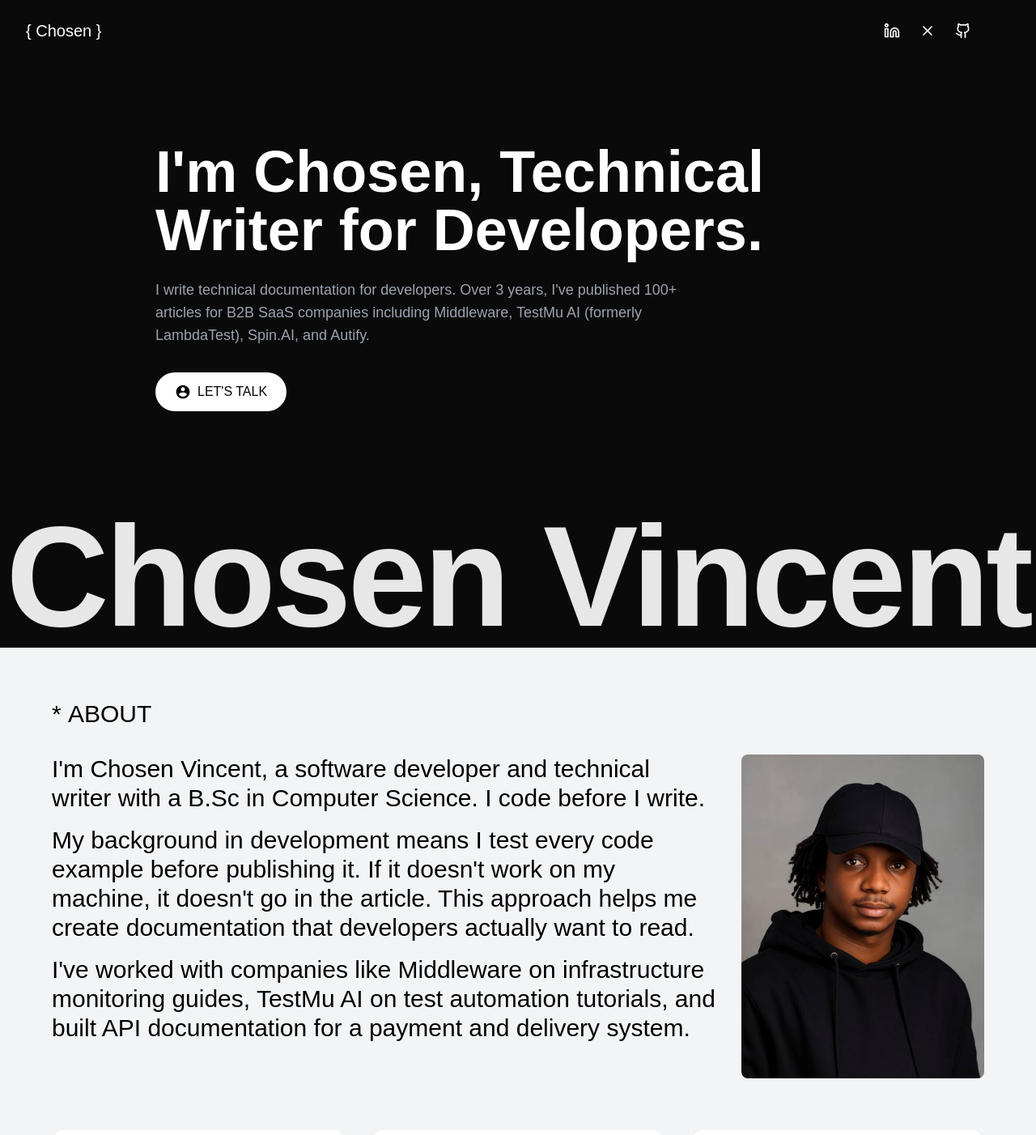
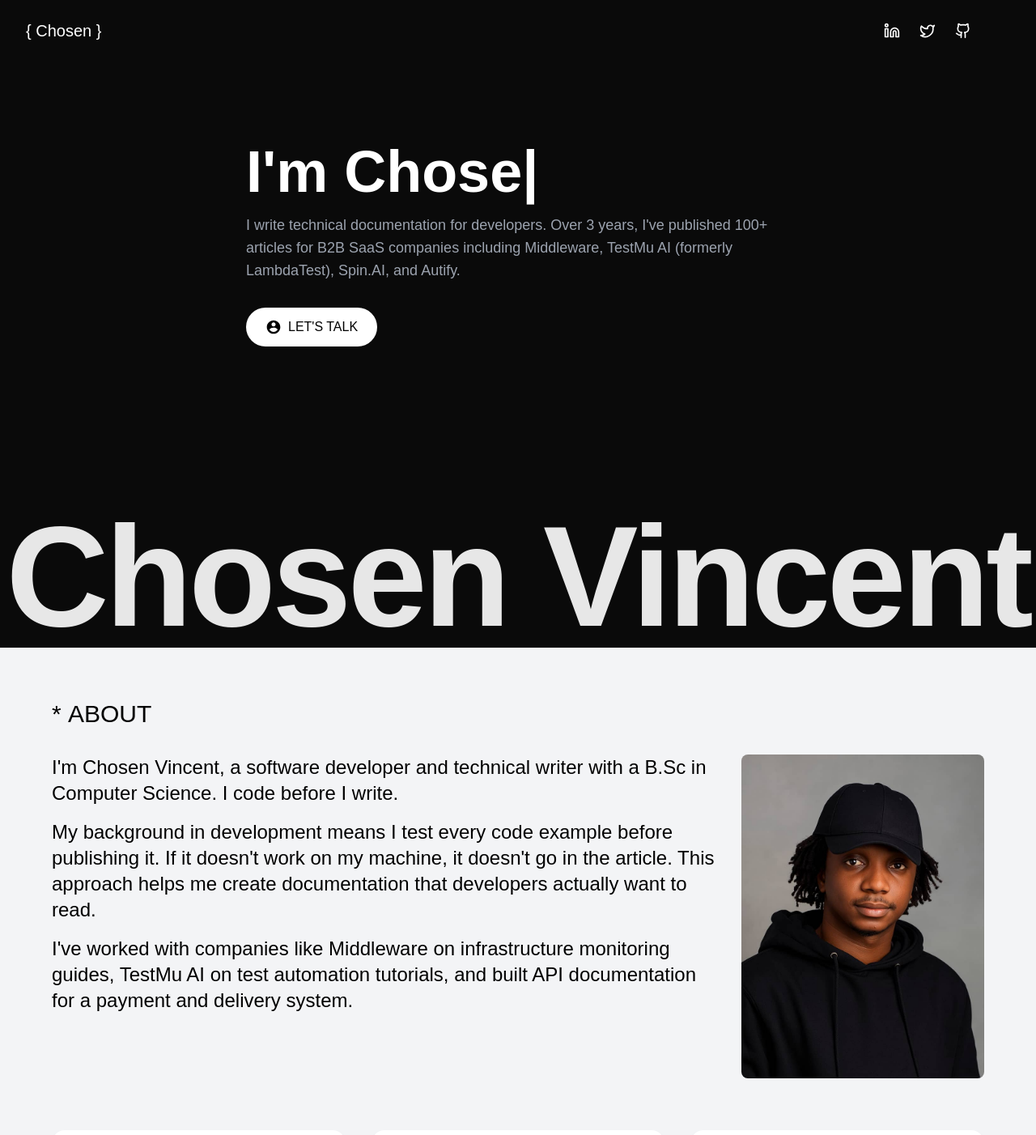
Before and after one commit to chosenvincent1/chosenvincent, a React (Vite) app: page / in a window 1280 px wide. Shown: the top 1402 px of the page at 81% size. Built offline with nearby package versions, Linux system fonts and the light colour scheme; a web font is replaced by a local one.

Commit message:
Added animation to the header

```diff
--- a/package.json
+++ b/package.json
@@ -12,7 +12,8 @@
   "dependencies": {
     "lucide-react": "^0.577.0",
     "react": "^19.2.0",
-    "react-dom": "^19.2.0"
+    "react-dom": "^19.2.0",
+    "react-typed": "^2.0.12"
   },
   "devDependencies": {
     "@eslint/js": "^9.39.1",
--- a/src/components/AboutSection.tsx
+++ b/src/components/AboutSection.tsx
@@ -17,13 +17,13 @@ const AboutSection = () => {
         <div className="flex flex-col md:flex-row gap-8 items-start">
             {/* Description - Takes up more space */}
             <div className="flex-1 md:flex-[2]">
-                <p className="text-xl mb-4 md:text-2xl lg:text-3xl font-light leading-relaxed">
+                <p className="text-xl mb-4 md:text-2xl font-light leading-relaxed">
                     I'm Chosen Vincent, a software developer and technical writer with a B.Sc in Computer Science. I code before I write.
                 </p>
-                <p className="text-xl mb-4 md:text-2xl lg:text-3xl font-light leading-relaxed">
+                <p className="text-xl mb-4 md:text-2xl font-light leading-relaxed">
                     My background in development means I test every code example before publishing it. If it doesn't work on my machine, it doesn't go in the article. This approach helps me create documentation that developers actually want to read.
                 </p>
-                <p className="text-xl md:text-2xl lg:text-3xl font-light leading-relaxed">
+                <p className="text-xl md:text-2xl font-light leading-relaxed">
                     I've worked with companies like Middleware on infrastructure monitoring guides, TestMu AI on test automation tutorials, and built API documentation for a payment and delivery system.
                 </p>
             </div>
--- a/src/components/ContactSection.tsx
+++ b/src/components/ContactSection.tsx
@@ -1,4 +1,4 @@
-import { Mail, BookOpen, Linkedin, Github, X, FileDown } from 'lucide-react'
+import { Mail, BookOpen, Linkedin, Github, Twitter, FileDown } from 'lucide-react'
 
 const ContactSection = () => {
   const contactLinks = [
@@ -40,7 +40,7 @@ const ContactSection = () => {
     },
     {
       id: 5,
-      icon: <X size={48} />,
+      icon: <Twitter size={48} />,
       title: 'X',
       link: 'https://x.com/ChosenVincent1',
       linkText: 'Follow me'
--- a/src/components/HeroSection.tsx
+++ b/src/components/HeroSection.tsx
@@ -1,4 +1,5 @@
-import { Linkedin, Github, X } from 'lucide-react'
+import { Linkedin, Github, Twitter } from 'lucide-react'
+import { ReactTyped } from 'react-typed'
 
 const HeroSection = () => {
   return (
@@ -28,7 +29,7 @@ const HeroSection = () => {
             rel="noopener noreferrer"
             className="hover:text-gray-400 transition-colors"
           >
-            <X size={20} />
+            <Twitter size={20} />
           </a>
           <a
             href="https://github.com/chosenvincent1"
@@ -41,15 +42,23 @@ const HeroSection = () => {
         </div>
 
         {/* Empty div for spacing */}
-        <div className="w-[100px] bg-red-500"></div>
+        <div className="w-[100px]"></div>
       </nav>
 
       {/* Hero Content */}
       <div className="flex items-center justify-center px-8">
         <div className="max-w-4xl">
-          {/* Main Heading */}
-          <h1 className="text-5xl md:text-6xl lg:text-7xl font-bold leading-tight mb-6">
-            I'm Chosen, Technical Writer for Developers.
+          {/* Main Heading with Typing Animation */}
+          <h1 className="text-5xl md:text-6xl lg:text-7xl font-bold leading-tight mb-4">
+            <ReactTyped
+              strings={["I'm Chosen, a Technical Writer for Developers."]}
+              typeSpeed={50}
+              backSpeed={30}
+              loop
+              backDelay={2000}
+              showCursor={true}
+              cursorChar="|"
+            />
           </h1>
 
           {/* Description */}
@@ -87,7 +96,6 @@ const HeroSection = () => {
             <h2 className="text-[5rem] md:text-[9rem] xl:text-[11rem] font-bold leading-none tracking-tight opacity-90 whitespace-nowrap">
               Chosen Vincent
             </h2>
-
           </div>
         </div>
 
```
Also changed, not shown: 1 other file (tests, documents, lock files or other folders). Lines whose indentation alone changed are shown as unchanged.
